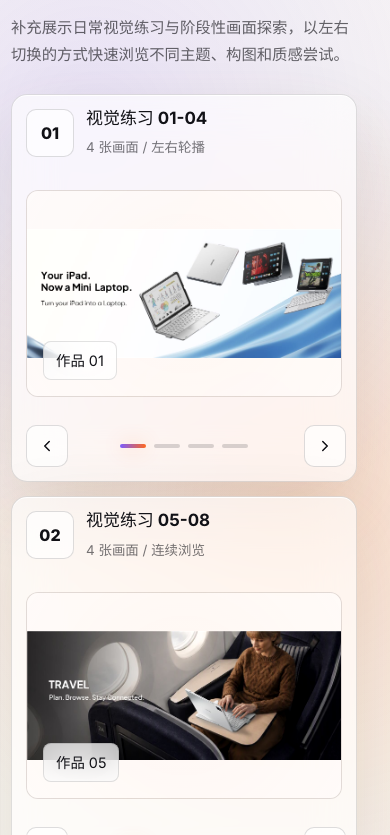
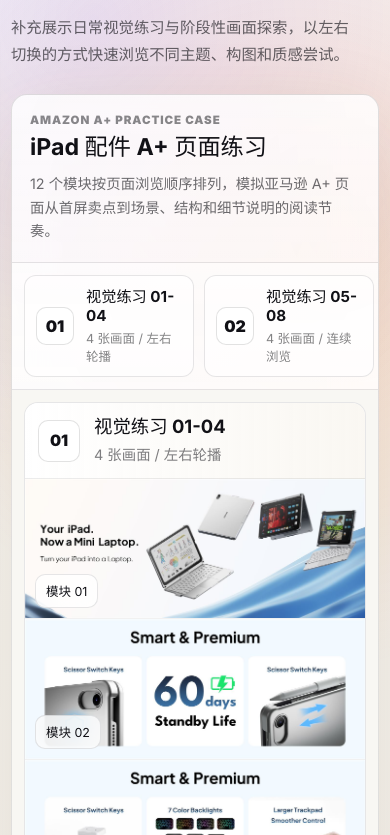
Before and after one commit to kennyswang04-beep/kennysDesign, a React (Vite) app: page / in a window 390 px wide. Shown: the part 4449-5284 px from the top of the page. Built offline with nearby package versions, Linux system fonts and the light colour scheme.

Commit message:
Convert practice section to A plus page viewer

```diff
--- a/src/main.jsx
+++ b/src/main.jsx
@@ -451,10 +451,44 @@
               补充展示日常视觉练习与阶段性画面探索，以左右切换的方式快速浏览不同主题、构图和质感尝试。
             </p>
           </div>
-          <div className="practice-grid">
-            {practiceGroups.map((group) => (
-              <PracticeCarousel group={group} key={group.accent} />
-            ))}
+          <div className="aplus-showcase">
+            <div className="aplus-toolbar">
+              <div>
+                <span>Amazon A+ Practice Case</span>
+                <strong>iPad 配件 A+ 页面练习</strong>
+              </div>
+              <p>12 个模块按页面浏览顺序排列，模拟亚马逊 A+ 页面从首屏卖点到场景、结构和细节说明的阅读节奏。</p>
+            </div>
+            <div className="aplus-layout">
+              <aside className="aplus-index" aria-label="A+ 页面模块目录">
+                {practiceGroups.map((group) => (
+                  <a href={`#practice-group-${group.accent}`} key={group.accent}>
+                    <span>{group.accent}</span>
+                    <strong>{group.title}</strong>
+                    <em>{group.meta}</em>
+                  </a>
+                ))}
+              </aside>
+              <div className="aplus-page" aria-label="亚马逊 A+ 页面练习案例排序预览">
+                {practiceGroups.map((group) => (
+                  <section className="aplus-group" id={`practice-group-${group.accent}`} key={group.accent}>
+                    <div className="aplus-group-head">
+                      <span>{group.accent}</span>
+                      <div>
+                        <strong>{group.title}</strong>
+                        <p>{group.meta}</p>
+                      </div>
+                    </div>
+                    {group.images.map((item) => (
+                      <figure className="aplus-module" key={item.src}>
+                        <img src={item.src} alt={`${group.title} - 作品 ${item.label}`} loading="lazy" decoding="async" />
+                        <figcaption>模块 {item.label}</figcaption>
+                      </figure>
+                    ))}
+                  </section>
+                ))}
+              </div>
+            </div>
           </div>
         </div>
       </section>
--- a/src/redesign.css
+++ b/src/redesign.css
@@ -1275,3 +1275,263 @@
     padding: 0 16px;
   }
 }
+
+
+/* Amazon A+ practice integrated viewer */
+.aplus-showcase {
+  overflow: hidden;
+  border: 1px solid rgba(17, 17, 22, 0.12);
+  border-radius: 18px;
+  background:
+    linear-gradient(180deg, rgba(255, 255, 255, 0.86), rgba(255, 255, 255, 0.64)),
+    radial-gradient(circle at 18% 8%, rgba(122, 92, 255, 0.08), transparent 22rem),
+    radial-gradient(circle at 88% 16%, rgba(255, 104, 31, 0.08), transparent 22rem);
+  box-shadow: 0 30px 90px rgba(70, 54, 34, 0.12);
+  backdrop-filter: blur(22px);
+}
+
+.aplus-toolbar {
+  display: grid;
+  grid-template-columns: minmax(260px, 0.8fr) minmax(0, 1fr);
+  gap: 28px;
+  align-items: end;
+  padding: 24px;
+  border-bottom: 1px solid rgba(17, 17, 22, 0.1);
+}
+
+.aplus-toolbar span {
+  display: block;
+  margin-bottom: 8px;
+  color: rgba(17, 17, 22, 0.5);
+  font-size: 0.72rem;
+  font-weight: 900;
+  letter-spacing: 0.08em;
+  text-transform: uppercase;
+}
+
+.aplus-toolbar strong {
+  display: block;
+  color: #111116;
+  font-size: clamp(1.45rem, 2.2vw, 2.45rem);
+  line-height: 1.1;
+}
+
+.aplus-toolbar p {
+  max-width: 760px;
+  margin: 0;
+  color: rgba(17, 17, 22, 0.62);
+  line-height: 1.75;
+}
+
+.aplus-layout {
+  display: grid;
+  grid-template-columns: minmax(220px, 0.26fr) minmax(0, 1fr);
+  gap: 0;
+}
+
+.aplus-index {
+  display: grid;
+  align-content: start;
+  gap: 10px;
+  padding: 18px;
+  border-right: 1px solid rgba(17, 17, 22, 0.1);
+  background: rgba(255, 255, 255, 0.42);
+}
+
+.aplus-index a {
+  display: grid;
+  grid-template-columns: 38px 1fr;
+  gap: 4px 12px;
+  align-items: center;
+  border: 1px solid rgba(17, 17, 22, 0.1);
+  border-radius: 12px;
+  padding: 13px;
+  color: inherit;
+  text-decoration: none;
+  background: rgba(255, 255, 255, 0.64);
+}
+
+.aplus-index a:hover {
+  border-color: rgba(255, 104, 31, 0.32);
+  background: rgba(255, 255, 255, 0.9);
+}
+
+.aplus-index span {
+  grid-row: span 2;
+  display: grid;
+  width: 38px;
+  height: 38px;
+  place-items: center;
+  border: 1px solid rgba(17, 17, 22, 0.12);
+  border-radius: 10px;
+  font-weight: 900;
+  background: #fff;
+}
+
+.aplus-index strong {
+  font-size: 0.95rem;
+  line-height: 1.25;
+}
+
+.aplus-index em {
+  color: rgba(17, 17, 22, 0.52);
+  font-size: 0.78rem;
+  font-style: normal;
+}
+
+.aplus-page {
+  max-height: 78vh;
+  overflow-y: auto;
+  -webkit-overflow-scrolling: touch;
+  padding: 20px;
+  background: #f8f7f3;
+}
+
+.aplus-group {
+  scroll-margin-top: 92px;
+  overflow: hidden;
+  border: 1px solid rgba(17, 17, 22, 0.1);
+  border-radius: 14px;
+  background: #fff;
+}
+
+.aplus-group + .aplus-group {
+  margin-top: 18px;
+}
+
+.aplus-group-head {
+  display: grid;
+  grid-template-columns: 48px 1fr;
+  gap: 14px;
+  align-items: center;
+  padding: 16px 18px;
+  border-bottom: 1px solid rgba(17, 17, 22, 0.08);
+  background: linear-gradient(90deg, rgba(255, 255, 255, 0.96), rgba(249, 246, 240, 0.86));
+}
+
+.aplus-group-head > span {
+  display: grid;
+  width: 48px;
+  height: 48px;
+  place-items: center;
+  border: 1px solid rgba(17, 17, 22, 0.12);
+  border-radius: 12px;
+  font-size: 1.08rem;
+  font-weight: 900;
+  background: #fff;
+}
+
+.aplus-group-head strong {
+  display: block;
+  font-size: 1.15rem;
+  line-height: 1.3;
+}
+
+.aplus-group-head p {
+  margin: 4px 0 0;
+  color: rgba(17, 17, 22, 0.54);
+  font-size: 0.9rem;
+}
+
+.aplus-module {
+  position: relative;
+  margin: 0;
+  background: #fff;
+}
+
+.aplus-module + .aplus-module {
+  border-top: 1px solid rgba(17, 17, 22, 0.06);
+}
+
+.aplus-module img {
+  display: block;
+  width: 100%;
+  height: auto;
+}
+
+.aplus-module figcaption {
+  position: absolute;
+  left: 16px;
+  bottom: 16px;
+  border: 1px solid rgba(17, 17, 22, 0.1);
+  border-radius: 10px;
+  padding: 8px 12px;
+  color: #111116;
+  font-size: 0.86rem;
+  background: rgba(255, 255, 255, 0.78);
+  backdrop-filter: blur(14px);
+}
+
+@media (max-width: 900px) {
+  .aplus-toolbar {
+    grid-template-columns: 1fr;
+    gap: 12px;
+  }
+
+  .aplus-layout {
+    grid-template-columns: 1fr;
+  }
+
+  .aplus-index {
+    display: flex;
+    overflow-x: auto;
+    border-right: 0;
+    border-bottom: 1px solid rgba(17, 17, 22, 0.1);
+  }
+
+  .aplus-index a {
+    min-width: 190px;
+  }
+}
+
+@media (max-width: 760px) {
+  .aplus-showcase {
+    border-radius: 16px;
+  }
+
+  .aplus-toolbar {
+    padding: 18px;
+  }
+
+  .aplus-toolbar strong {
+    font-size: 1.45rem;
+  }
+
+  .aplus-toolbar p {
+    font-size: 0.9rem;
+    line-height: 1.65;
+  }
+
+  .aplus-index {
+    padding: 12px;
+  }
+
+  .aplus-index a {
+    min-width: 170px;
+    padding: 11px;
+  }
+
+  .aplus-page {
+    max-height: 68vh;
+    padding: 12px;
+  }
+
+  .aplus-group-head {
+    grid-template-columns: 42px 1fr;
+    padding: 13px;
+  }
+
+  .aplus-group-head > span {
+    width: 42px;
+    height: 42px;
+    border-radius: 10px;
+    font-size: 0.98rem;
+  }
+
+  .aplus-module figcaption {
+    left: 10px;
+    bottom: 10px;
+    padding: 7px 10px;
+    font-size: 0.78rem;
+  }
+}
```
